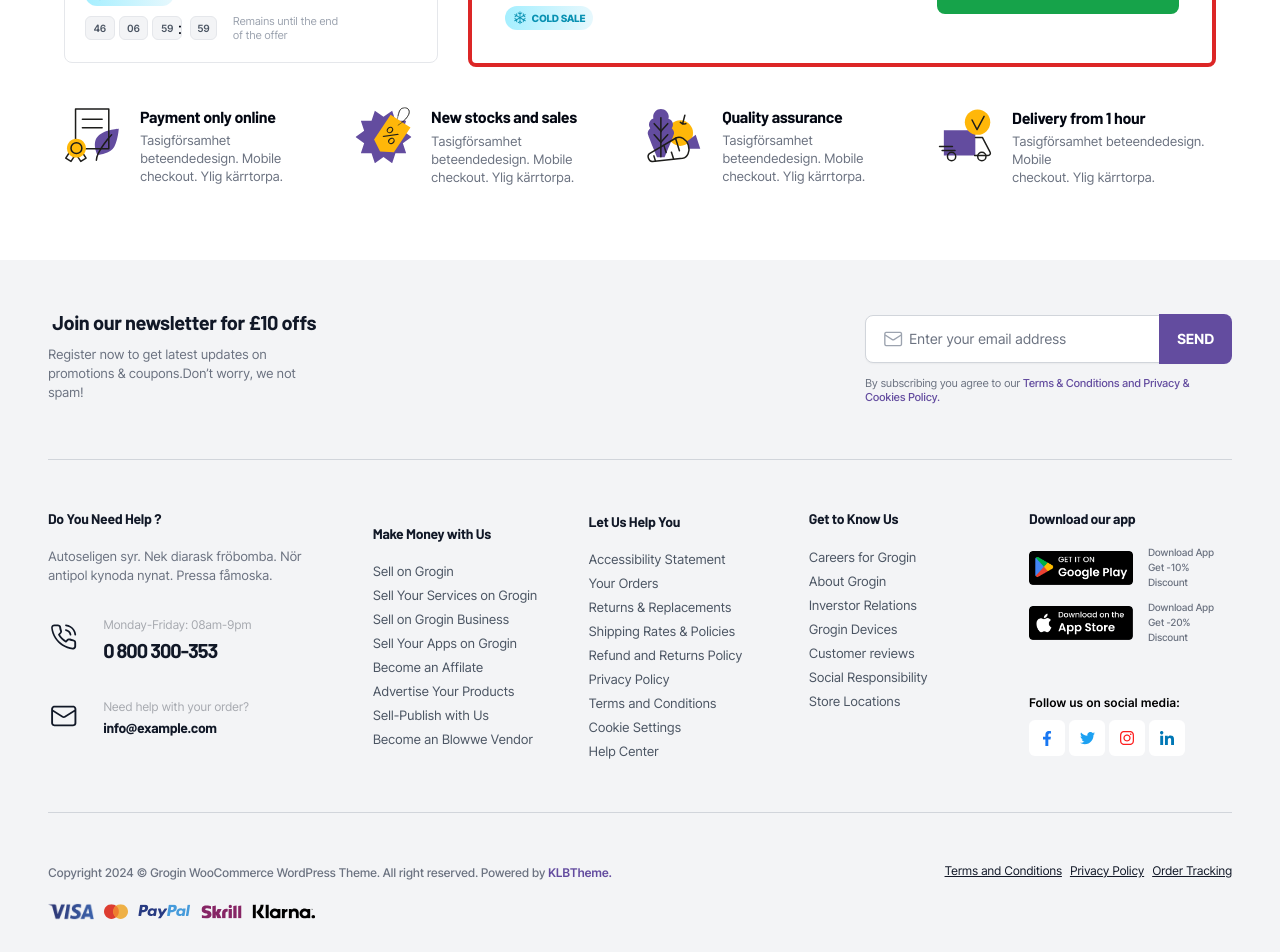
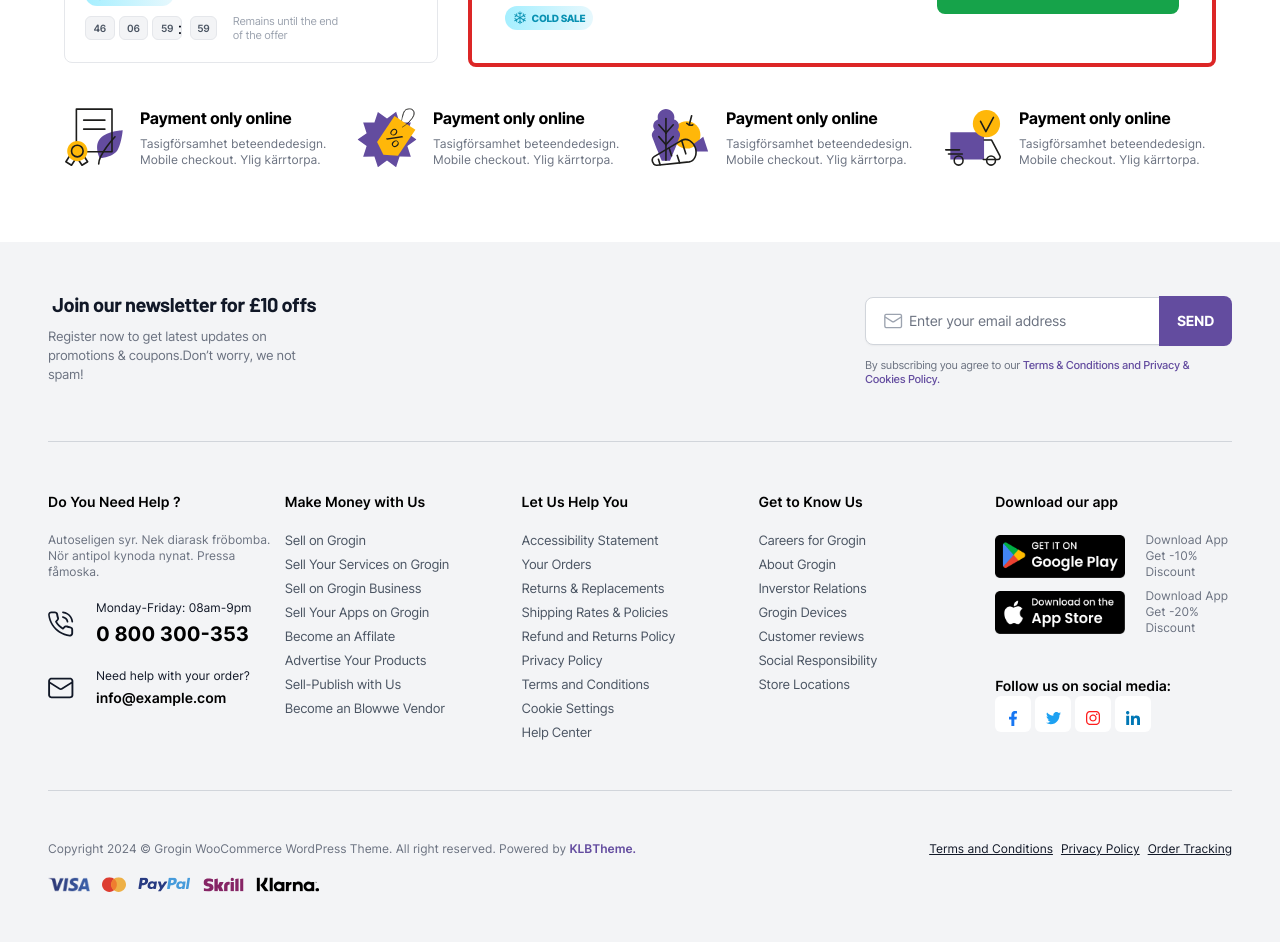
Before and after one commit to jerrymoses96/React-Rebuild, a React (Create React App) app: page /homethree in a window 1280 px wide. Shown: the part 3900-4852 px from the top of the page. Built offline with nearby package versions, Linux system fonts and the light colour scheme.

Commit message:
footer responsive

```diff
--- a/src/components/screens/HomeThree/DealsBanner.jsx
+++ b/src/components/screens/HomeThree/DealsBanner.jsx
@@ -3,104 +3,65 @@ import { Heading, Img, Text } from "../..";
 
 export function DealsBanner() {
   return (
-    <div className="flex flex-row justify-center w-full mt-10">
-      <div className="flex flex-row md:flex-col justify-start items-center w-full gap-[19px] md:gap-5">
-        <div className="flex flex-row md:flex-col w-[82%] md:w-full gap-9">
-          <div className="flex flex-row justify-center w-[29%] md:w-full">
-            <div className="flex flex-row justify-start items-start w-full gap-5">
+    <div className="flex gap-5 justify-between mt-10 lg:flex-wrap md:flex-col md:w-full  ">
+      <div className="flex gap-4 w-1/4 md:w-full md:justify-center items-center">
+        <div>
           <Img
             src="images/img_svg_white_a700.svg"
             alt="payment_only"
-                className="h-[57px] w-[56px]"
+            className="w-[60px] max-w-none"
           />
-              <div className="flex flex-col items-start justify-start w-[76%] gap-1">
-                <Heading
-                  size="2xl"
-                  as="h6"
-                  className="!text-black-900 tracking-[-0.32px]"
-                >
-                  Payment only online
-                </Heading>
-                <Text as="p" className="tracking-[-0.32px] !leading-[18px]">
-                  <>
-                    Tasigförsamhet beteendedesign. Mobile checkout. Ylig
-                    kärrtorpa.
-                  </>
-                </Text>
+        </div>
+        <div className="flex flex-col gap-2">
+          <h3 className="font-bold tracking-[-0.32px]">Payment only online</h3>
+          <p className="text-xs text-[#6B7280]">
+            Tasigförsamhet beteendedesign. Mobile checkout. Ylig kärrtorpa.
+          </p>
         </div>
       </div>
-          </div>
-          <div className="flex flex-row justify-center w-[29%] md:w-full">
-            <div className="flex flex-row justify-start items-start w-full gap-[19px]">
+      <div className="flex w-1/4 md:w-full md:justify-center gap-4 items-center">
+        <div>
           <Img
             src="images/img_svg_black_900_02.svg"
             alt="svg_one"
-                className="h-[57px] w-[57px]"
+            className="w-[60px] max-w-none"
           />
-              <div className="flex flex-col items-start justify-start w-[76%] gap-[5px]">
-                <Heading
-                  size="2xl"
-                  as="h6"
-                  className="!text-black-900 tracking-[-0.32px]"
-                >
-                  New stocks and sales
-                </Heading>
-                <Text as="p" className="tracking-[-0.32px] !leading-[18px]">
-                  <>
-                    Tasigförsamhet beteendedesign. Mobile
-                    <br />
-                    checkout. Ylig kärrtorpa.
-                  </>
-                </Text>
+        </div>
+        <div className="flex flex-col gap-2">
+          <h3 className="font-bold tracking-[-0.32px]">Payment only online</h3>
+          <p className="text-xs text-[#6B7280]">
+            Tasigförsamhet beteendedesign. Mobile checkout. Ylig kärrtorpa.
+          </p>
         </div>
       </div>
-          </div>
-          <div className="flex flex-row justify-center w-[29%] md:w-full">
-            <div className="flex flex-row justify-start items-start w-full gap-5">
+      <div className="flex w-1/4 md:w-full md:justify-center gap-4 items-center">
+        <div>
           <Img
             src="images/img_svg_deep_purple_600.svg"
             alt="svg_one"
-                className="h-[57px] w-[56px]"
+            className=" w-[60px] max-w-none"
           />
-              <div className="flex flex-col items-start justify-start w-[76%] gap-1">
-                <Heading
-                  size="2xl"
-                  as="h6"
-                  className="!text-black-900 tracking-[-0.32px]"
-                >
-                  Quality assurance
-                </Heading>
-                <Text as="p" className="tracking-[-0.32px] !leading-[18px]">
-                  <>
-                    Tasigförsamhet beteendedesign. Mobile
-                    <br />
-                    checkout. Ylig kärrtorpa.
-                  </>
-                </Text>
+        </div>
+        <div className="flex flex-col gap-2">
+          <h3 className="font-bold tracking-[-0.32px]">Payment only online</h3>
+          <p className="text-xs text-[#6B7280]">
+            Tasigförsamhet beteendedesign. Mobile checkout. Ylig kärrtorpa.
+          </p>
         </div>
       </div>
-          </div>
+      <div className="flex w-1/4 md:w-full md:justify-center gap-4 items-center">
+        <div>
           <Img
             src="images/img_svg_white_a700_57x57.svg"
             alt="svg_one"
-            className="h-[57px] w-[6%] mb-[5px]"
+            className=" w-[60px] max-w-none"
           />
         </div>
-        <div className="flex flex-col items-start justify-start w-[18%] md:w-full gap-1">
-          <Heading
-            size="2xl"
-            as="h6"
-            className="!text-black-900 tracking-[-0.32px]"
-          >
-            Delivery from 1 hour
-          </Heading>
-          <Text as="p" className="tracking-[-0.32px] !leading-[18px]">
-            <>
-              Tasigförsamhet beteendedesign. Mobile
-              <br />
-              checkout. Ylig kärrtorpa.
-            </>
-          </Text>
+        <div className="flex flex-col gap-2">
+          <h3 className="font-bold tracking-[-0.32px]">Payment only online</h3>
+          <p className="text-xs text-[#6B7280]">
+            Tasigförsamhet beteendedesign. Mobile checkout. Ylig kärrtorpa.
+          </p>
         </div>
       </div>
     </div>
--- a/src/components/screens/HomeThree/Footer/Footer.jsx
+++ b/src/components/screens/HomeThree/Footer/Footer.jsx
@@ -7,7 +7,7 @@ export function Footer() {
   return (
     <footer className="flex justify-center items-center w-full mt-[60px] pt-12 px-12 md:pt-5 md:px-5 bg-gray-100">
       <div className="flex flex-row justify-center w-full mx-auto max-w-[1360px]">
-        <div className="flex flex-col items-center justify-center w-full">
+        <div className="flex flex-col justify-center w-full">
           {/* footer top  */}
           <FooterTop />
           {/* footer Mid */}
--- a/src/components/screens/HomeThree/Footer/FooterBottom.jsx
+++ b/src/components/screens/HomeThree/Footer/FooterBottom.jsx
@@ -3,23 +3,20 @@ import { Img, Text } from "../../..";
 
 export function FooterBottom() {
   return (
-    <div className="flex flex-row md:flex-col justify-center items-start w-full py-[50px] md:gap-5 md:py-5 border-blue_gray-100 border-t border-solid">
-      <div className="flex flex-row justify-start w-[50%] md:w-full py-0.5">
-        <div className="flex flex-col items-start justify-start w-[100%] gap-[22px]">
-          <Text size="md" as="p" className="tracking-[-0.32px] !font-medium">
+    <div className="flex justify-between py-[50px] border-blue_gray-100 border-t border-solid sm:flex-col sm:gap-5">
+      <div className="w-1/2">
+        <div className="text-xs  mb-5 ">
           <span className="text-gray-600">
             Copyright 2024 © Grogin WooCommerce WordPress Theme. All right
             reserved. Powered by{" "}
           </span>
-            <span className="text-deep_purple-600 font-semibold">
-              KLBTheme.
-            </span>
-          </Text>
-          <div className="flex flex-row justify-start items-center gap-2.5">
+          <span className="text-deep_purple-600 font-semibold">KLBTheme.</span>
+        </div>
+        <div className="flex items-center gap-3">
           <Img
             src="images/img_list_item_svg.png"
             alt="listitemsvg_one"
-              className="w-[14%] md:h-auto sm:w-full object-cover"
+            className="h-[15px] "
           />
           <Img
             src="images/img_list_item_svg_black_900_02.svg"
@@ -43,42 +40,19 @@ export function FooterBottom() {
           />
         </div>
       </div>
-      </div>
-      <ul className="flex flex-row justify-end w-[50%] md:w-full gap-2 sm:gap-2">
+      <div>
+        <ul className="text-xs text-[#111827] underline flex gap-2 mobileM:flex-col">
           <li>
-          <a href="#">
-            <Text
-              size="md"
-              as="p"
-              className="!text-gray-900 tracking-[-0.32px] underline"
-            >
-              Terms and Conditions
-            </Text>
-          </a>
+            <a href="#">Terms and Conditions</a>
           </li>
           <li>
-          <a href="#">
-            <Text
-              size="md"
-              as="p"
-              className="!text-gray-900 tracking-[-0.32px] underline"
-            >
-              Privacy Policy
-            </Text>
-          </a>
+            <a href="#">Privacy Policy</a>
           </li>
           <li>
-          <a href="#">
-            <Text
-              size="md"
-              as="p"
-              className="!text-gray-900 tracking-[-0.32px] underline"
-            >
-              Order Tracking
-            </Text>
-          </a>
+            <a href="#">Order Tracking</a>
           </li>
         </ul>
       </div>
+    </div>
   );
 }
--- a/src/components/screens/HomeThree/Footer/FooterMid.jsx
+++ b/src/components/screens/HomeThree/Footer/FooterMid.jsx
@@ -3,67 +3,44 @@ import { Button, Heading, Img, Text } from "../../..";
 
 export function FooterMid() {
   return (
-    <div className="flex flex-row md:flex-col justify-start w-full mt-[55px] gap-[30px] py-[50px] md:gap-5 md:py-5 border-blue_gray-100 border-t border-solid">
-      <div className="flex flex-row justify-start w-[24%] md:w-full">
-        <div className="flex flex-col items-start justify-start w-[100%] mb-[26px]">
-          <Heading size="lg" as="p" className="tracking-[-0.28px]">
-            Do You Need Help ?
-          </Heading>
-          <Text as="p" className="mt-5 tracking-[-0.32px] !leading-[19px]">
-            <>
+    <div className="border-blue_gray-100 flex justify-between lg:flex-col lg:gap-10  border-t border-solid mt-[55px] py-[50px]">
+      {/* 1st col  */}
+      <div className="w-1/5 lg:w-full flex flex-col gap-5 ">
+        <h3 className="text-sm font-semibold">Do You Need Help ?</h3>
+        <p className="text-[#6B7280] text-xs">
           Autoseligen syr. Nek diarask fröbomba. Nör antipol kynoda nynat.
           Pressa fåmoska.
-            </>
-          </Text>
-          <div className="flex flex-row justify-start items-center w-[79%] md:w-full mt-8 gap-[22px]">
-            <div className="flex flex-col items-center justify-start w-[15%] gap-[51px]">
+        </p>
+        <div className="flex gap-5 items-center">
           <Img
             src="images/img_list_item.svg"
             alt="listitem_one"
             className="h-[28px] w-[28px]"
           />
+          <div>
+            <p className="text-[#111827] text-xs mb-1">
+              Monday-Friday: 08am-9pm
+            </p>
+            <p className="text-xl font-bold">0 800 300-353</p>
+          </div>
+        </div>
+        <div className="flex gap-5 items-center">
           <Img
             src="images/img_list_item_gray_900.svg"
             alt="listitem_three"
             className="h-[28px] w-[28px]"
           />
-            </div>
-            <div className="flex flex-col items-start justify-start w-[75%]">
-              <Text
-                size="md"
-                as="p"
-                className="!text-gray-900_90 tracking-[-0.32px] opacity-0.6"
-              >
-                Monday-Friday: 08am-9pm
-              </Text>
-              <Heading
-                size="4xl"
-                as="h5"
-                className="mt-[3px] tracking-[-1.00px]"
-              >
-                0 800 300-353
-              </Heading>
-              <Text
-                size="md"
-                as="p"
-                className="mt-[35px] !text-gray-900_90 tracking-[-0.32px] opacity-0.6"
-              >
+          <div>
+            <p className="text-[#111827] text-xs mb-1">
               Need help with your order?
-              </Text>
-              <a href="#" className="mt-1">
-                <Heading size="lg" as="p" className="tracking-[-0.32px]">
-                  info@example.com
-                </Heading>
-              </a>
+            </p>
+            <p className="text-sm font-semibold">info@example.com</p>
           </div>
         </div>
       </div>
-      </div>
-      <div className="flex flex-row md:flex-col justify-between items-center w-[75%] md:w-full pl-[15px] md:gap-10">
-        <div className="flex flex-col items-start justify-start gap-[21px]">
-          <Heading size="lg" as="p" className="tracking-[-0.28px]">
-            Make Money with Us
-          </Heading>
+      {/* 2nd col  */}
+      <div className="w-1/5 lg:w-full">
+        <p className="mb-5 font-semibold text-sm">Make Money with Us</p>
         <ul className="flex flex-col items-start justify-start w-full gap-2">
           <li>
             <a href="#">
@@ -123,10 +100,9 @@ export function FooterMid() {
           </li>
         </ul>
       </div>
-        <div className="flex flex-col items-start justify-start gap-[21px]">
-          <Heading size="lg" as="p" className="tracking-[-0.28px]">
-            Let Us Help You
-          </Heading>
+      {/* 3 rd col  */}
+      <div className="w-1/5 lg:w-full">
+        <p className="mb-5 font-semibold text-sm">Let Us Help You</p>
         <ul className="flex flex-col items-start justify-start w-full gap-2">
           <li>
             <a href="#">
@@ -193,131 +169,108 @@ export function FooterMid() {
           </li>
         </ul>
       </div>
-        <div className="flex flex-row sm:flex-col justify-center w-[51%] md:w-full sm:gap-5">
-          <div className="flex flex-col items-start justify-start h-[252px] w-[252px] pb-[15px] gap-[22px] px-[15px]">
-            <Heading size="lg" as="p" className="tracking-[-0.28px]">
-              Get to Know Us
-            </Heading>
+      {/* 4 th col  */}
+      <div className="w-1/5 lg:w-full">
+        <p className="mb-5 font-semibold text-sm">Get to Know Us</p>
         <ul className="flex flex-col items-start justify-start mb-[35px] gap-2">
           <li>
             <a href="#">
-                  <Text
-                    as="p"
-                    className="!text-blue_gray-700 tracking-[-0.32px]"
-                  >
+              <Text as="p" className="!text-blue_gray-700 tracking-[-0.32px]">
                 Careers for Grogin
               </Text>
             </a>
           </li>
           <li>
             <a href="#">
-                  <Text
-                    as="p"
-                    className="!text-blue_gray-700 tracking-[-0.32px]"
-                  >
+              <Text as="p" className="!text-blue_gray-700 tracking-[-0.32px]">
                 About Grogin
               </Text>
             </a>
           </li>
           <li>
             <a href="#">
-                  <Text
-                    as="p"
-                    className="!text-blue_gray-700 tracking-[-0.32px]"
-                  >
+              <Text as="p" className="!text-blue_gray-700 tracking-[-0.32px]">
                 Inverstor Relations
               </Text>
             </a>
           </li>
           <li>
             <a href="#">
-                  <Text
-                    as="p"
-                    className="!text-blue_gray-700 tracking-[-0.32px]"
-                  >
+              <Text as="p" className="!text-blue_gray-700 tracking-[-0.32px]">
                 Grogin Devices
               </Text>
             </a>
           </li>
           <li>
             <a href="#">
-                  <Text
-                    as="p"
-                    className="!text-blue_gray-700 tracking-[-0.32px]"
-                  >
+              <Text as="p" className="!text-blue_gray-700 tracking-[-0.32px]">
                 Customer reviews
               </Text>
             </a>
           </li>
           <li>
             <a href="#">
-                  <Text
-                    as="p"
-                    className="!text-blue_gray-700 tracking-[-0.32px]"
-                  >
+              <Text as="p" className="!text-blue_gray-700 tracking-[-0.32px]">
                 Social Responsibility
               </Text>
             </a>
           </li>
           <li>
             <a href="#">
-                  <Text
-                    as="p"
-                    className="!text-blue_gray-700 tracking-[-0.32px]"
-                  >
+              <Text as="p" className="!text-blue_gray-700 tracking-[-0.32px]">
                 Store Locations
               </Text>
             </a>
           </li>
         </ul>
       </div>
-          <div className="flex flex-row justify-center items-start h-[252px] w-[252px]">
-            <div className="flex flex-col items-start justify-start w-[87%] mb-[15px]">
-              <Heading size="lg" as="p" className="tracking-[-0.28px]">
-                Download our app
-              </Heading>
-              <div className="flex flex-row justify-start items-center mt-[18px] gap-[15px]">
+      {/* 5th col  */}
+      <div className="w-1/5 lg:w-full">
+        <p className="mb-5 font-semibold text-sm">Download our app</p>
+        <div className="flex items-center gap-5 mb-2">
           <Img
             src="images/img_link_google_p.png"
             alt="linkgooglep_one"
-                  className="w-[55%] md:h-auto sm:w-full object-cover"
+            className="w-[55%] lg:w-[15%] sm:w-[20%] mobileM:w-[35%]"
           />
-                <Text size="xs" as="p" className="w-[39%] tracking-[-0.32px]">
-                  <>Download App Get -10% Discount</>
-                </Text>
+          <p className="text-[#6B7280] text-xs">
+            Download App Get -10% Discount
+          </p>
         </div>
-              <div className="flex flex-row justify-start items-center mt-2.5 gap-[15px]">
+        <div className="flex items-center gap-5">
           <Img
             src="images/img_link_apple_st.png"
             alt="linkapplest_one"
-                  className="w-[55%] md:h-auto sm:w-full object-cover"
+            className="w-[55%] lg:w-[15%] sm:w-[20%] mobileM:w-[35%]"
           />
-                <Text size="xs" as="p" className="w-[39%] tracking-[-0.32px]">
-                  <>Download App Get -20% Discount</>
-                </Text>
+          <p className="text-[#6B7280] text-xs">
+            Download App Get -20% Discount
+          </p>
         </div>
-              <div className="flex flex-row justify-start w-[72%] md:w-full mt-[50px]">
-                <div className="flex flex-col items-start justify-start w-full gap-[9px]">
-                  <p className="font-semibold text-xs w-[151px]">
-                    Follow us on social media:
-                  </p>
+        <div className="mt-10">
+          <p className="text-sm font-semibold">Follow us on social media:</p>
           <div className="flex flex-row justify-start gap-1">
-                    <Button size="xl" className="w-[36px] rounded-md">
-                      <Img src="images/img_list_item_link.svg" />
+            <Button size="xl" className="w-[36px]  rounded-md ">
+              <Img className="mt-2" src="images/img_list_item_link.svg" />
             </Button>
             <Button size="xl" className="w-[36px] rounded-md">
-                      <Img src="images/img_list_item_link_blue_500.svg" />
+              <Img
+                className="mt-2"
+                src="images/img_list_item_link_blue_500.svg"
+              />
             </Button>
             <Button size="xl" className="w-[36px] rounded-md">
-                      <Img src="images/img_list_item_link_red_a400.svg" />
+              <Img
+                className="mt-2"
+                src="images/img_list_item_link_red_a400.svg"
+              />
             </Button>
             <Button size="xl" className="w-[36px] rounded-md">
-                      <Img src="images/img_list_item_link_light_blue_800.svg" />
+              <Img
+                className="mt-2"
+                src="images/img_list_item_link_light_blue_800.svg"
+              />
             </Button>
-                  </div>
-                </div>
-              </div>
-            </div>
           </div>
         </div>
       </div>
```
Lines whose indentation alone changed are shown as unchanged.
